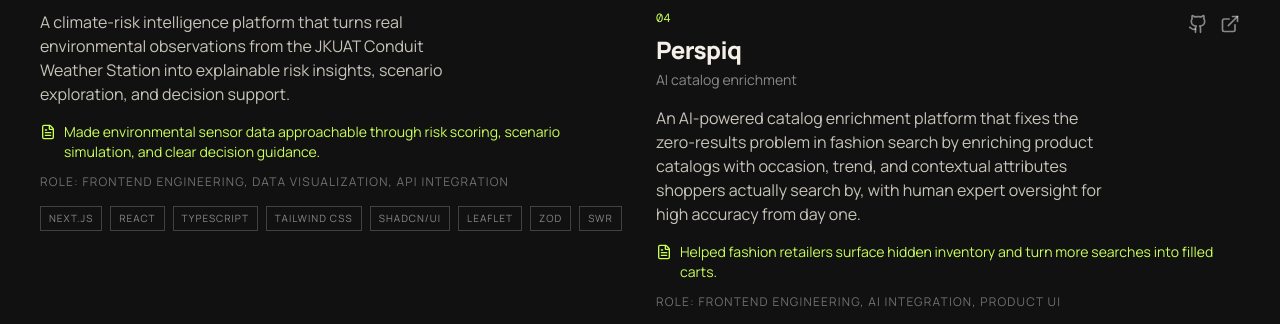
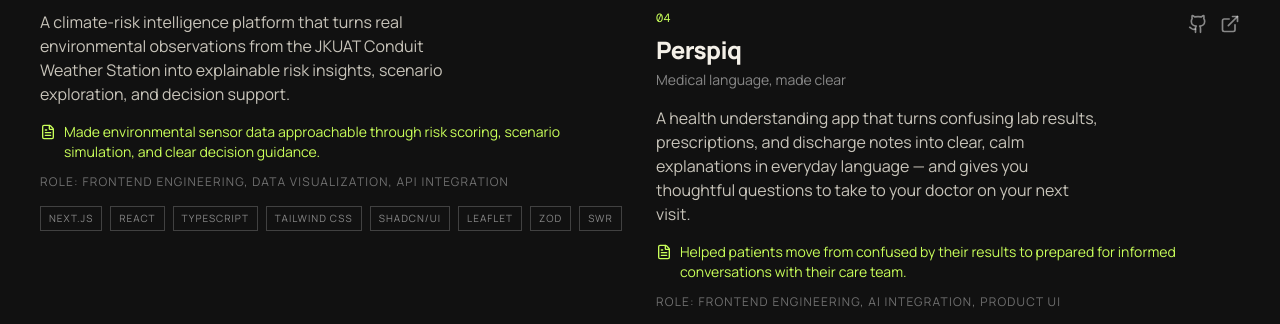
Before and after one commit to ozo-vehe/ozovehe, a Vue app: page / in a window 1280 px wide. Shown: the part 3857-4181 px from the top of the page. Built offline with nearby package versions, Linux system fonts and the light colour scheme.

Commit message:
Update Perspiq description and image

```diff
--- a/src/assets/data.ts
+++ b/src/assets/data.ts
@@ -45,11 +45,11 @@ export const projects: Project[] = [
   },
   {
     title: 'Perspiq',
-    subtitle: 'AI catalog enrichment',
-    description: 'An AI-powered catalog enrichment platform that fixes the zero-results problem in fashion search by enriching product catalogs with occasion, trend, and contextual attributes shoppers actually search by, with human expert oversight for high accuracy from day one.',
-    outcome: 'Helped fashion retailers surface hidden inventory and turn more searches into filled carts.',
+    subtitle: 'Medical language, made clear',
+    description: 'A health understanding app that turns confusing lab results, prescriptions, and discharge notes into clear, calm explanations in everyday language — and gives you thoughtful questions to take to your doctor on your next visit.',
+    outcome: 'Helped patients move from confused by their results to prepared for informed conversations with their care team.',
     role: 'Frontend engineering, AI integration, product UI',
-    image: 'https://images.pexels.com/photos/7857496/pexels-photo-7857496.jpeg?auto=compress&cs=tinysrgb&w=1200',
+    image: 'https://images.pexels.com/photos/8442278/pexels-photo-8442278.jpeg?auto=compress&cs=tinysrgb&w=1200',
     technologies: ['Next.js', 'React', 'TypeScript', 'Tailwind CSS', 'shadcn/ui', 'Supabase', 'Google AI SDK', 'Vercel AI SDK'],
     github: 'https://github.com/ozo-vehe/perspiq',
     url: 'https://perspiq.vercel.app',
```
